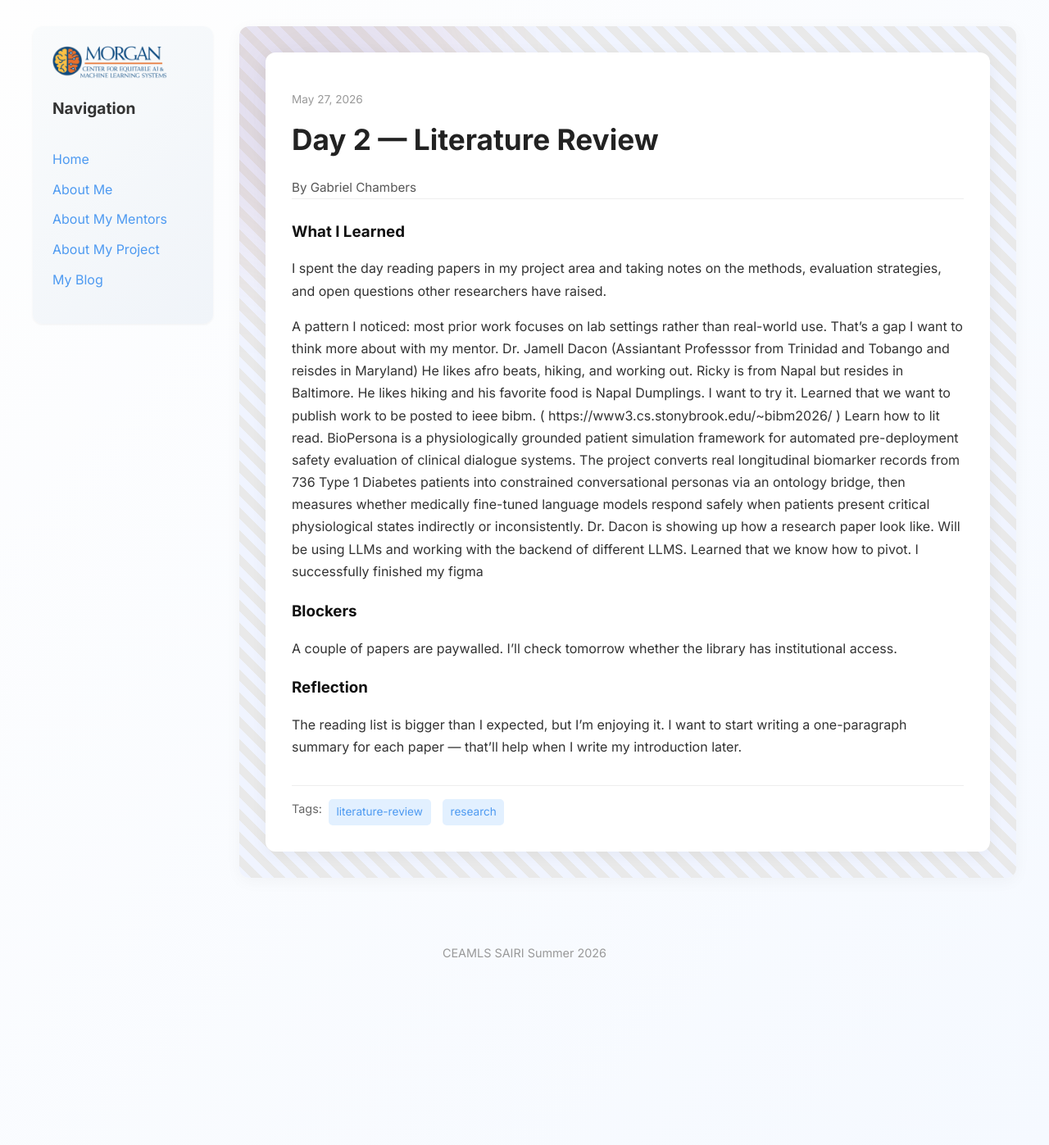
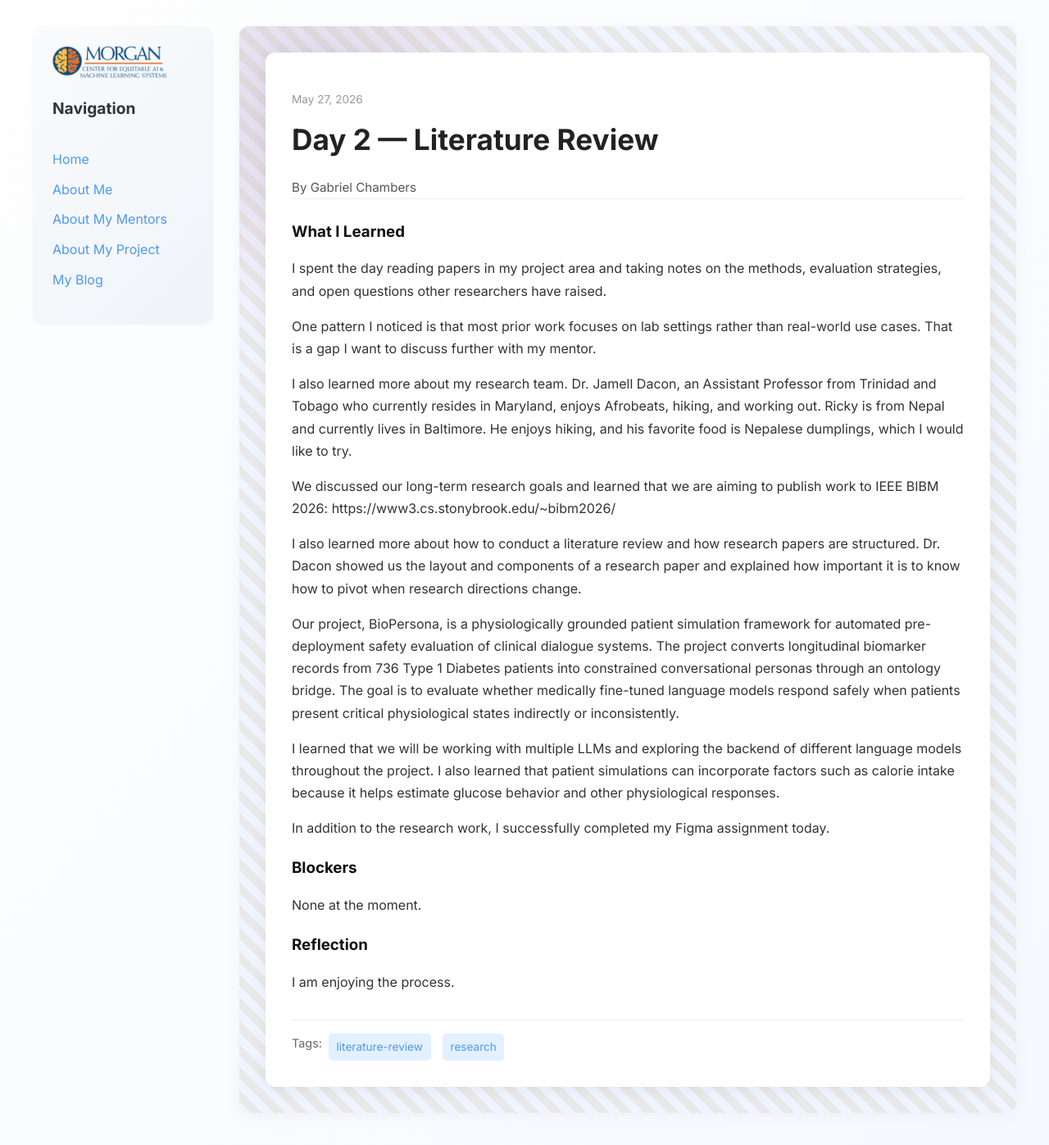
Before and after one commit to Gabbycodez/gabbycodezceamls26.github.io, a Jekyll site: the page built from _posts/2026-05-27-day-2.md, in a window 1280 px wide and 1400 px high. Shown: the top 1397 px of the window at 82% size. Built offline with Jekyll 4.4.1, drawn with Linux system fonts in a browser that asks for light colours.

Commit message:
Update 2026-05-27-day-2.md

```diff
--- a/_posts/2026-05-27-day-2.md
+++ b/_posts/2026-05-27-day-2.md
@@ -9,15 +9,39 @@ what_i_learned: |
   I spent the day reading papers in my project area and taking notes on the methods,
   evaluation strategies, and open questions other researchers have raised.
 
-  A pattern I noticed: most prior work focuses on lab settings rather than real-world
-  use. That's a gap I want to think more about with my mentor. Dr. Jamell Dacon (Assiantant Professsor from Trinidad and Tobango and reisdes in Maryland) He likes afro beats, hiking, and working out. Ricky is from Napal but resides in Baltimore. He likes hiking and his favorite food is Napal Dumplings. I want to try it. Learned that we want to publish work to be posted to ieee bibm. ( https://www3.cs.stonybrook.edu/~bibm2026/ ) Learn how to lit read. BioPersona is a physiologically grounded patient simulation framework for automated pre-deployment safety evaluation of clinical dialogue systems. The project converts real longitudinal biomarker records from 736 Type 1 Diabetes patients into constrained conversational personas via an ontology bridge, then measures whether medically fine-tuned language models respond safely when patients present critical physiological states indirectly or inconsistently. Dr. Dacon is showing up how a research paper look like. Will be using LLMs and working with the backend of different LLMS. Learned that we know how to pivot. I successfully finished my figma
+  One pattern I noticed is that most prior work focuses on lab settings rather than
+  real-world use cases. That is a gap I want to discuss further with my mentor.
+
+  I also learned more about my research team. Dr. Jamell Dacon, an Assistant Professor
+  from Trinidad and Tobago who currently resides in Maryland, enjoys Afrobeats, hiking,
+  and working out. Ricky is from Nepal and currently lives in Baltimore. He enjoys
+  hiking, and his favorite food is Nepalese dumplings, which I would like to try.
+
+  We discussed our long-term research goals and learned that we are aiming to publish
+  work to IEEE BIBM 2026:
+  https://www3.cs.stonybrook.edu/~bibm2026/
+
+  I also learned more about how to conduct a literature review and how research papers
+  are structured. Dr. Dacon showed us the layout and components of a research paper and
+  explained how important it is to know how to pivot when research directions change.
+
+  Our project, BioPersona, is a physiologically grounded patient simulation framework
+  for automated pre-deployment safety evaluation of clinical dialogue systems. The
+  project converts longitudinal biomarker records from 736 Type 1 Diabetes patients
+  into constrained conversational personas through an ontology bridge. The goal is to
+  evaluate whether medically fine-tuned language models respond safely when patients
+  present critical physiological states indirectly or inconsistently.
+
+  I learned that we will be working with multiple LLMs and exploring the backend of
+  different language models throughout the project. I also learned that patient
+  simulations can incorporate factors such as calorie intake because it helps estimate
+  glucose behavior and other physiological responses.
+
+  In addition to the research work, I successfully completed my Figma assignment today.
 
 blockers: |
-  A couple of papers are paywalled. I'll check tomorrow whether the library has
-  institutional access.
+  None at the moment.
 
 reflection: |
-  The reading list is bigger than I expected, but I'm enjoying it. I want to start
-  writing a one-paragraph summary for each paper — that'll help when I write my
-  introduction later.
+   I am enjoying the process.
 ---
```
